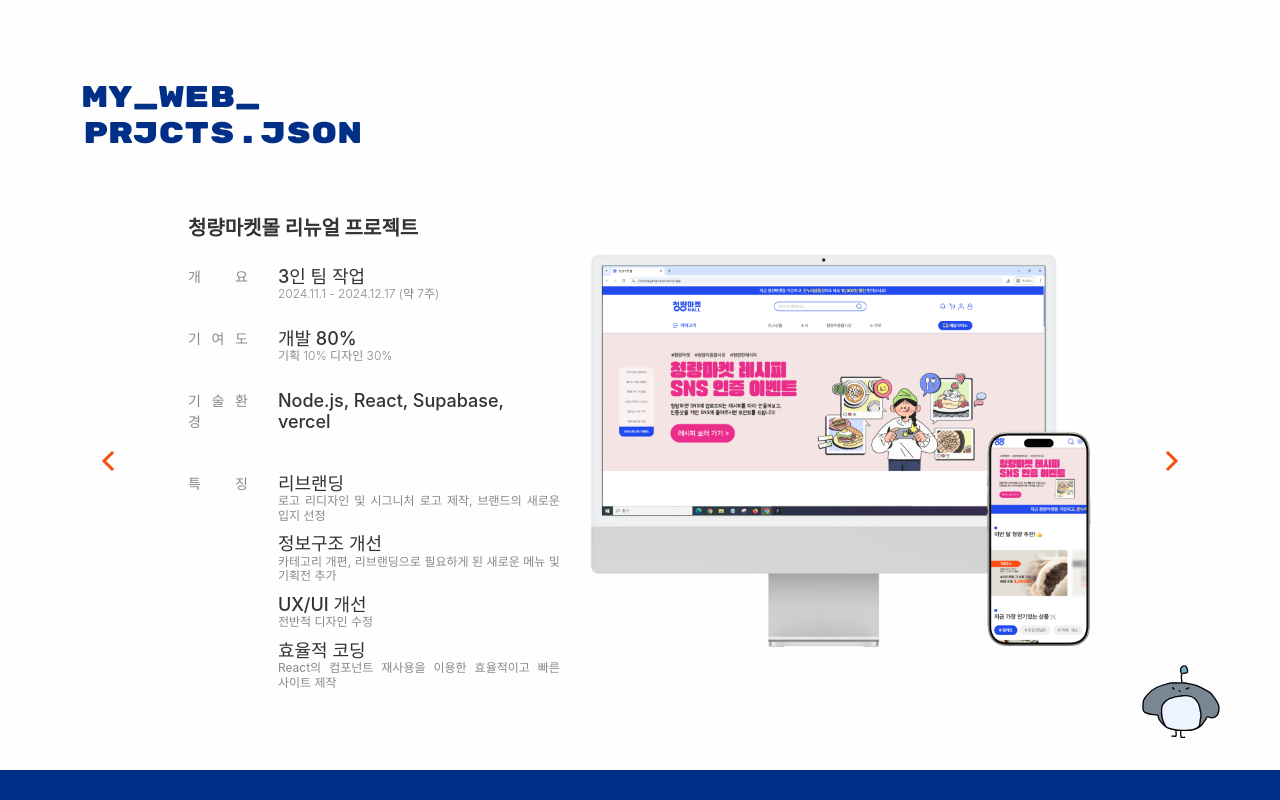
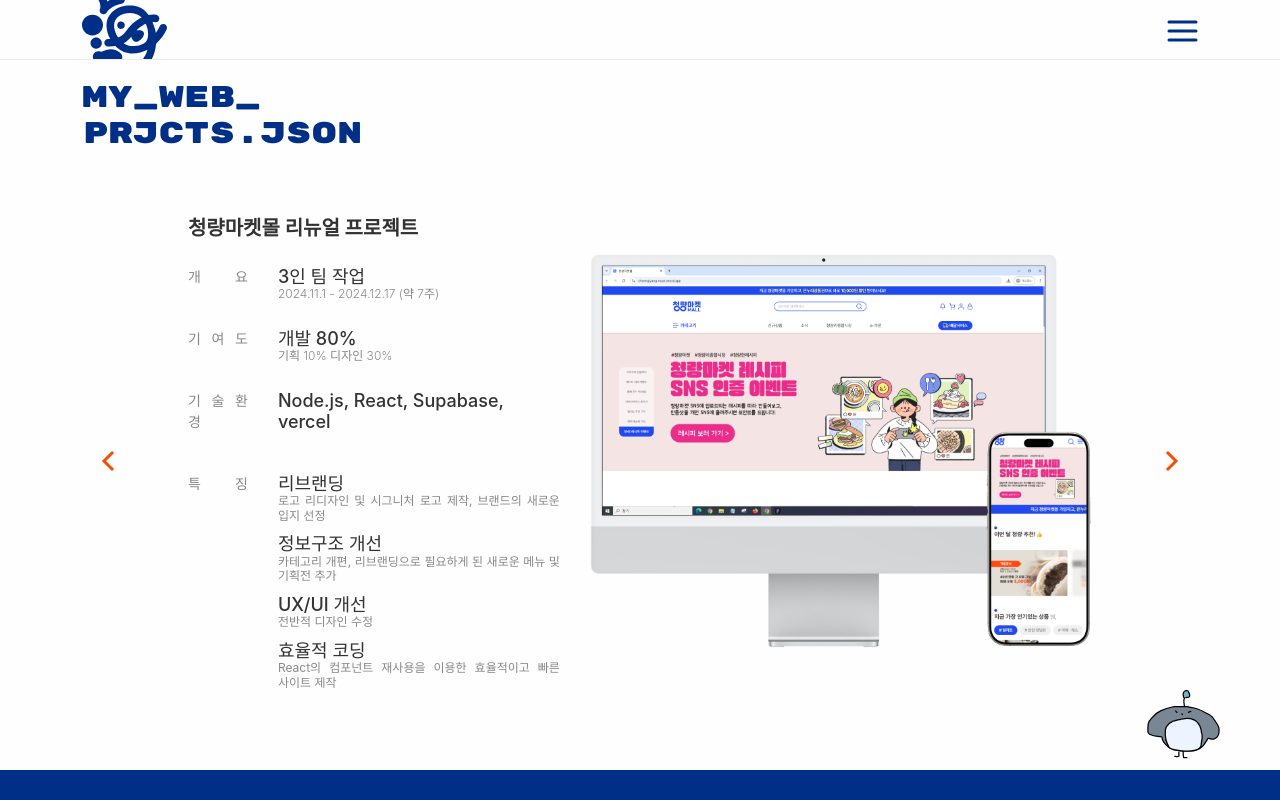
Before and after one commit to zzohae/zzohaeWorld, a React (Create React App) app: page /web_portfolio in a window 1280 px wide. Shown: the top 800 px of the page. Built offline with nearby package versions, Linux system fonts and the light colour scheme; a web font is replaced by a local one.

Commit message:
[2.2.2] variable과 css 수정, 페이지별 헤더 스크롤 구분

```diff
--- a/src/_variables.css
+++ b/src/_variables.css
@@ -2,7 +2,7 @@
   /* Color */
   --main1: #002F87;
   --main2: #1A74DC;
-  --main3: #C8E9F6;
+  --main3: #DDF0F8;
   --sub1: #F24E07;
   --sub2: #FF996D;
   --sub3: #FFD4C1;
--- a/src/common.scss
+++ b/src/common.scss
@@ -151,17 +151,17 @@ footer {
 .quickmenu {
   position: fixed;
   z-index: 999;
-  bottom: 50px;
+  bottom: 30px;
   right: 4vw;
   padding: .5rem;
   background-color: rgba($color: #FEFEFE, $alpha: 0.3);
   border-radius: var(--br-full, 100px);
   svg {
-    width: 60px;
-    height: 60px;
+    width: 54px;
+    height: 54px;
     @media (min-width: 767px){
-      width: 80px;
-      height: 80px;
+      width: 75px;
+      height: 75px;
     }
     @media (min-width: 1919px){
       width: 100px;
--- a/src/contents/sub_profile/Experiences.js
+++ b/src/contents/sub_profile/Experiences.js
@@ -34,7 +34,7 @@ export default function Experiences() {
           <p className='date'>{formatText(ex.date)}</p>
           <div className='expContent'>
             <p>{formatText(ex.content)}</p>
-            <p>{formatText(ex.description)}</p>
+            <p className='d-flex'>{formatText(ex.description)}</p>
           </div>
         </li>
         ))}
--- a/src/layout/Hd.js
+++ b/src/layout/Hd.js
@@ -1,16 +1,18 @@
 import React, { useState, useEffect } from 'react'
 import { ReactComponent as Logo } from '../assets/common/logo.svg'
 import { ReactComponent as MenuLine } from '../assets/common/menuline.svg'
+import { useLocation } from 'react-router-dom';
 
 export default function Hd() {
   const [isVisible, setIsVisible] = useState(false);
   const [isScrolledUp, setIsScrolledUp] = useState(true);
   const [lastScrollY, setLastScrollY] = useState(0);
+  const location = useLocation();
 
   const handleScroll = () => {
     const currentScrollY = window.scrollY;
 
-    if (currentScrollY >= 0 && currentScrollY <= 200) {
+    if (location.pathname === '/' && currentScrollY <= 200) {
       setIsVisible(false);
     } else {
       setIsVisible(true);
@@ -23,12 +25,24 @@ export default function Hd() {
 
     setLastScrollY(currentScrollY);
   };
+
   useEffect(() => {
     window.addEventListener("scroll", handleScroll);
+
+    if (location.pathname === '/') {
+      const hash = location.hash;
+      if (hash) {
+        const targetElement = document.querySelector(hash);
+        if (targetElement) {
+          targetElement.scrollIntoView({ behavior: 'smooth' });
+        }
+      }
+    }
+
     return () => {
       window.removeEventListener("scroll", handleScroll);
     };
-  }, [lastScrollY]);
+  }, [lastScrollY, location.pathname, location.hash]);
 
   return (
     <header className={`w-100 overflow-hidden ${!isVisible ? 'hide' : isScrolledUp ? 'show' : 'hide'}`}>
```
